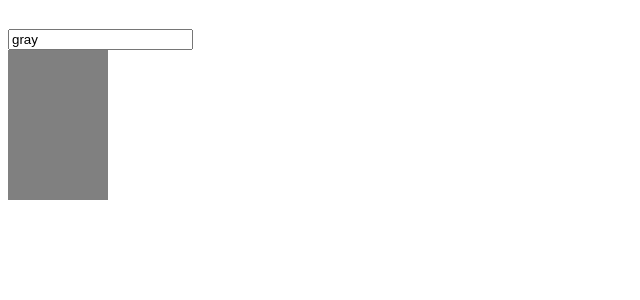
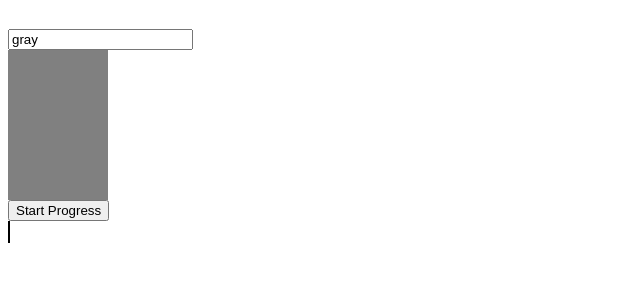
Before and after one commit to inspira2015/vueTraning, a PHP site: page /Exercise_4.php in a window 1280 px wide. Shown: the part 244-544 px from the top of the page, without its empty margins (0-640 px from the left). Run offline with PHP 8.4, Linux system fonts and the light colour scheme; some libraries are stand-ins or nearby versions.

Commit message:
Exercise 4 Done

```diff
--- a/Exercise_4.php
+++ b/Exercise_4.php
@@ -28,6 +28,11 @@
   width: 100px;
   height: 50px;
 }
+.progress-bar {
+  width: 200px;
+  height: 20px;
+  border: 1px solid black;
+}
 </style>
 
 
@@ -57,8 +62,8 @@
   </div>
   <!-- 6) Create a simple progress bar with setInterval and style bindings. Start it by hitting the below button. -->
   <div>
-  <!--  <button v-on:click="startProgress">Start Progress</button> -->
-    <div></div>
+    <button v-on:click="startProgress">Start Progress</button>
+    <div v-bind:class="['progress-bar']" v-bind:style="progressBar"></div>
   </div>
 </div>
 
@@ -79,6 +84,10 @@
                 height:          '150px',
                 backgroundColor: 'gray',
             },
+            progressBar: {
+                width: '0px',
+                backgroundColor: 'red',
+            }
         },
         methods: {
             startEffect: function() {
@@ -88,6 +97,14 @@
                     vm.effectClasses.shrink = !vm.effectClasses.shrink;
                 }, 1000);
             },
+            startProgress: function () {
+                var vm = this;
+                var width = 0;
+                setInterval(function() {
+                    width = width +10;
+                    vm.progressBar.width = width + 'px';
+                }, 500);
+            }
         }
     });
 
```
